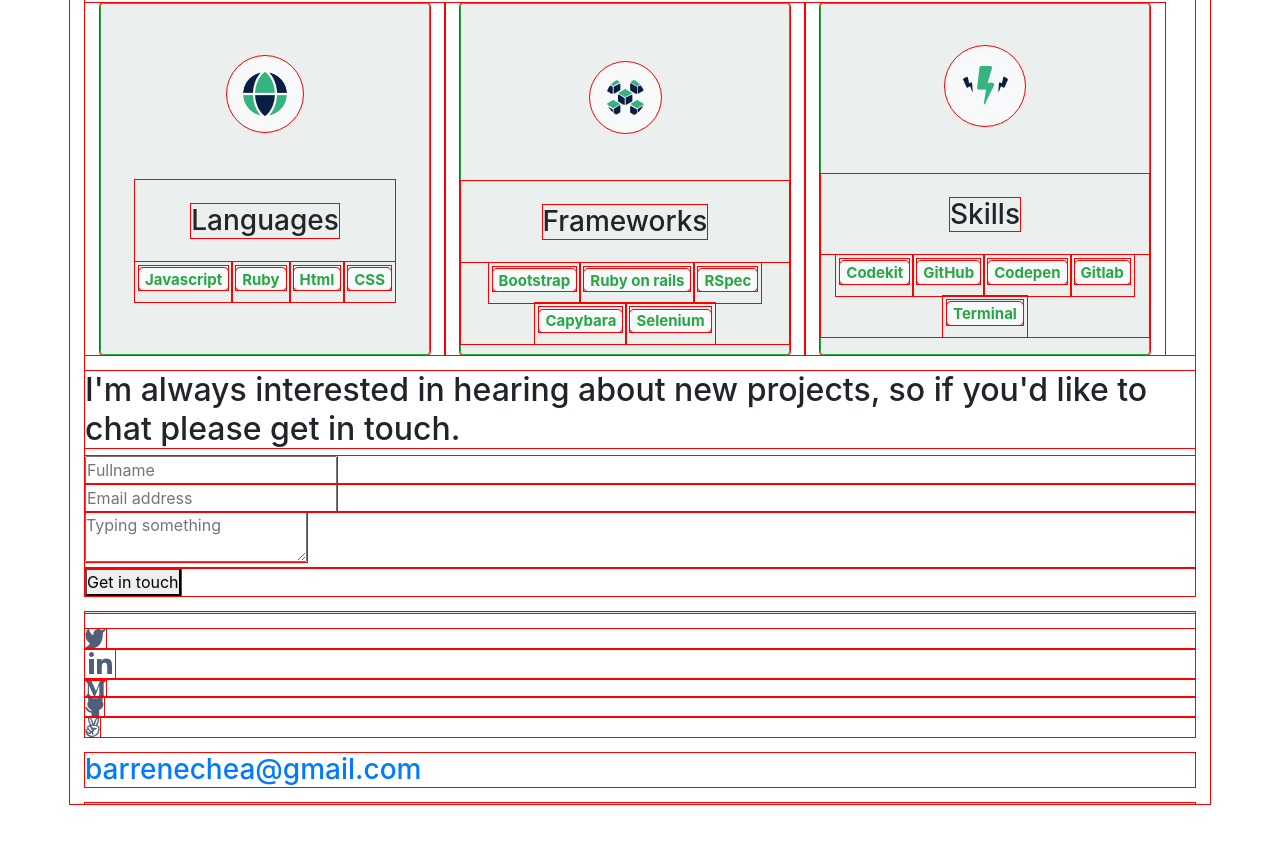
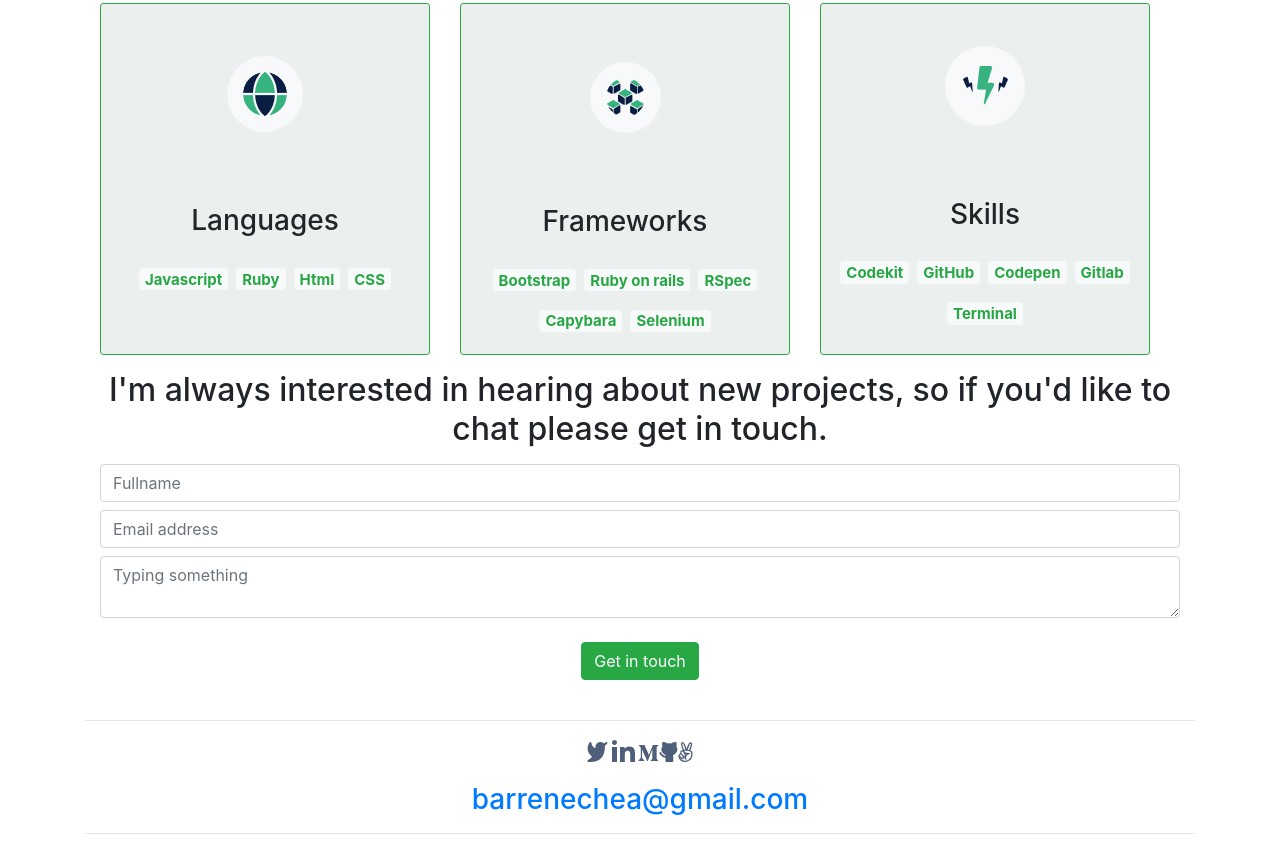
Before and after one commit to chelobotix/bootstrap-barrenechea-portfolio, a website: page index.html in a window 1280 px wide. Shown: the part 1713-2563 px from the top of the page. Before the commit the page ends 2533 px from the top, so only its background shows below. Drawn offline with nearby package versions, Linux system fonts and the light colour scheme.

Commit message:
Add bootstrap style to contact form and footer

```diff
--- a/index.html
+++ b/index.html
@@ -130,7 +130,6 @@
         </article>
 
         <article class="col-sm-12 col-md-6 col-lg-4">
-          <div></div>
           <div class="card d-flex flex-column align-items-center">
             <div class="works-image"></div>
             <div class="card-body d-flex flex-column align-items-center">
@@ -157,7 +156,6 @@
         </article>
 
         <article class="col-sm-12 col-md-6 col-lg-4">
-          <div></div>
           <div class="card d-flex flex-column align-items-center">
             <div class="works-image"></div>
             <div class="card-body d-flex flex-column align-items-center">
@@ -184,8 +182,7 @@
         </article>
 
         <article class="col-sm-12 col-md-6 col-lg-4">
-          <div></div>
-          <div class="card d-flex flex-column align-items-center" style="width: 20rem;">
+          <div class="card d-flex flex-column align-items-center">
             <div class="works-image"></div>
             <div class="card-body d-flex flex-column align-items-center">
               <h4 class="card-title">Multi-Post Stories Gain+Glory</h4>
@@ -211,8 +208,7 @@
         </article>
 
         <article class="col-sm-12 col-md-6 col-lg-4">
-          <div></div>
-          <div class="card d-flex flex-column align-items-center" style="width: 20rem;">
+          <div class="card d-flex flex-column align-items-center">
             <div class="works-image"></div>
             <div class="card-body d-flex flex-column align-items-center">
               <h4 class="card-title">Multi-Post Stories Gain+Glory</h4>
@@ -238,8 +234,7 @@
         </article>
 
         <article class="col-sm-12 col-md-6 col-lg-4">
-          <div></div>
-          <div class="card d-flex flex-column align-items-center" style="width: 20rem;">
+          <div class="card d-flex flex-column align-items-center">
             <div class="works-image"></div>
             <div class="card-body d-flex flex-column align-items-center">
               <h4 class="card-title">Multi-Post Stories Gain+Glory</h4>
@@ -364,31 +359,31 @@
       </div>
 
       <div id="contact-section">
-        <section>
-          <div>
-            <h2>
+        <section class="container">
+          <div class="row">
+            <h2 class="text-center">
               I'm always interested in hearing about new projects, so if you'd like to chat please get in touch.
             </h2>
           </div>
 
           <div>
-            <form action="https://formspree.io/f/xzbwnlee" method="post">
-              <div>
+            <form class="row d-flex flex-column align-items-center" action="https://formspree.io/f/xzbwnlee" method="post">
+              <div class="col-12 mt-2">
                 <fieldset>
-                  <input type="text" placeholder="Fullname" maxlength="30" required />
+                  <input type="text" class="form-control" placeholder="Fullname" maxlength="30" required />
                 </fieldset>
               </div>
 
-              <div>
+              <div class="col-12 mt-2">
                 <fieldset>
-                  <input type="email" placeholder="Email address" required />
+                  <input type="email" class="form-control" placeholder="Email address" required />
                 </fieldset>
               </div>
 
-              <div>
+              <div class="col-12 mt-2">
                 <fieldset>
                   <textarea
-                    class="filter txtarea_dsk"
+                    class="filter txtarea_dsk form-control"
                     name="comment"
                     placeholder="Typing something"
                     maxlength="500"
@@ -398,7 +393,7 @@
               </div>
 
               <div>
-                <button type="submit">Get in touch</button>
+                <button class="btn btn-success mb-4 mt-4" type="submit">Get in touch</button>
               </div>
             </form>
           </div>
@@ -408,7 +403,7 @@
 
     <div>
       <hr/>
-      <ul>
+      <ul class="d-flex justify-content-center align-items-center">
         <li>
           <a href="https://twitter.com/marcealarconb"> <img src="images/twitter.svg" /></a>
         </li>
@@ -429,7 +424,7 @@
 
     <footer>
       <a href="mailto:marceloalarconbarrenechea@gmail.com">
-        <h3>barrenechea@gmail.com</h3>
+        <h3 class="text-center">barrenechea@gmail.com</h3>
       </a>
     </footer>
 
--- a/style.css
+++ b/style.css
@@ -1,7 +1,6 @@
 * {
   padding: 0;
   margin: 0;
-  outline: 1px solid red;
 }
 
 .arrow1 {
```
